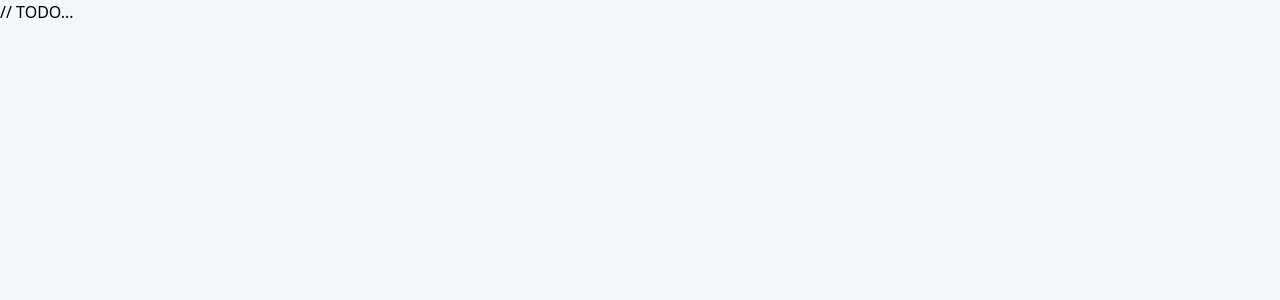
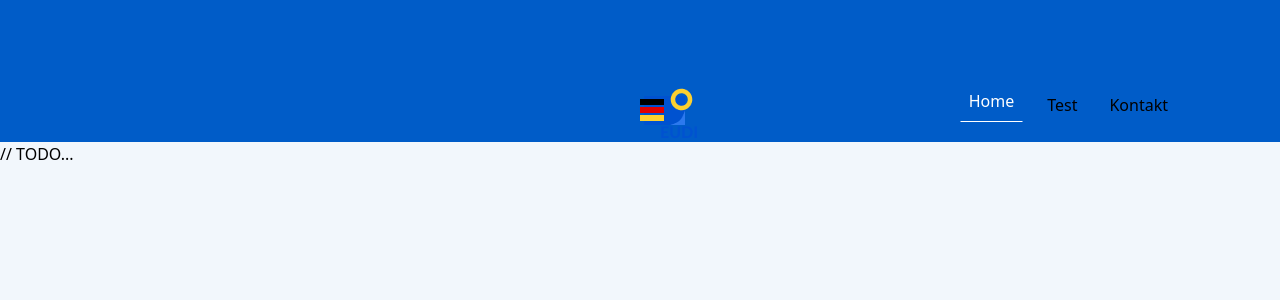
Before and after one commit to TICESoftware/wallet-verifier-ui, a Nuxt app: page / in a window 1280 px wide. Shown: the top 300 px of the page. Built offline with nearby package versions, Linux system fonts and the light colour scheme.

Commit message:
Add header and navbar elements

```diff
--- /dev/null
+++ b/components/Container.vue
@@ -0,0 +1,16 @@
+<script setup lang="ts">
+const {innerClass} = defineProps<{
+  innerClass?: string;
+}>();
+</script>
+<template>
+  <div class="sm:px-8">
+    <div class="mx-auto max-w-7xl lg:px-8">
+      <div class="relative px-4 sm:px-8" :class="innerClass">
+        <div class="mx-auto max-w-2xl lg:max-w-6xl">
+          <slot/>
+        </div>
+      </div>
+    </div>
+  </div>
+</template>
--- /dev/null
+++ b/components/Header.vue
@@ -0,0 +1,63 @@
+<template>
+  <div
+      :class="[
+      showHeader ? 'translate-y-0' : '-translate-y-full',
+      'transform-gpu transition-transform duration-500 sticky top-0 z-50',
+    ]"
+  >
+    <Container class="pt-4 lg:pt-10">
+      <div class="flex items-center justify-end">
+        <div class="rounded-lg pl-2 lg:pl-4 pr-2 py-2">
+          <div class="flex flex-row">
+            <div class="absolute left-1/2">
+          <NuxtImg src="img/logo-mit-text.png"/>
+            </div>
+          <div class="hidden lg:block">
+            <NavLinks :links="links"/>
+          </div>
+          <div class="lg:hidden">
+            <NavLinksMobile :links="links"/>
+          </div>
+          </div>
+        </div>
+      </div>
+    </Container>
+  </div>
+</template>
+
+
+<script setup lang="ts">
+import Container from "~/components/Container.vue";
+import NavLinksMobile from "~/components/NavLinksMobile.vue";
+import type {NavLinks} from "~/types/NavLinks";
+
+const links: NavLinks[] =
+    [
+      {name: "Home", to: "/"},
+      {name: "Test", to: "/test"},
+      {name: "Kontakt", to: "/kontakt"},
+    ]
+
+onMounted(() => {
+  window.addEventListener("scroll", onScroll);
+});
+onBeforeUnmount(() => {
+  window.removeEventListener("scroll", onScroll);
+});
+
+const showHeader = ref(true);
+const lastScrollPosition = ref(0);
+
+const onScroll = () => {
+  const currentScrollPosition = document.documentElement.scrollTop;
+  // Momentum scrolling on iOS can cause the scroll position to be negative
+  if (currentScrollPosition < 0) return;
+
+  if (Math.abs(currentScrollPosition - lastScrollPosition.value) < 60) return;
+
+  // show if scrolling up
+  showHeader.value = currentScrollPosition < lastScrollPosition.value;
+
+  lastScrollPosition.value = currentScrollPosition;
+};
+</script>
--- /dev/null
+++ b/components/NavLinks.vue
@@ -0,0 +1,23 @@
+<template>
+  <ul class="flex items-center gap-4">
+    <NuxtLink
+        :to="link.to"
+        :class="[
+        $route.path === link.to? 'pb-2 text-white border border-transparent border-b-white': 'text-black',
+        'px-2 hover:text-amber-900'
+      ]"
+        v-for="(link, index) in links"
+        :key="`navlinks-${index}`"
+    >
+      {{ link.name }}
+    </NuxtLink>
+  </ul>
+</template>
+
+<script setup lang="ts">
+import type {NavLinks} from "~/types/NavLinks";
+
+const {links} = defineProps<{
+  links: NavLinks[];
+}>();
+</script>
--- /dev/null
+++ b/components/NavLinksMobile.vue
@@ -0,0 +1,46 @@
+<template>
+  <Menu as="div" class="inline-block text-left z-10">
+    <div>
+      <MenuButton
+          class="border rounded-lg px-2 py-2 text-neutral border-neutral hover:bg-white hover:text-black hover:border-black active:shadow-md focus:outline-none focus-visible:ring-2 focus-visible:ring-neutral focus-visible:ring-opacity-75"
+      >
+        <span class="sr-only">Menu</span>
+        <Bars2Icon class="h-4 w-4" aria-hidden="true"/>
+      </MenuButton>
+    </div>
+      <MenuItems
+          class="absolute right-0 mt-4 w-56 origin-top-right divide-y divide-zinc-100 rounded-xl bg-white shadow-lg ring-1 ring-black ring-opacity-5 focus:outline-none"
+      >
+        <div class="px-2 py-2 w-full">
+          <MenuItem
+              v-for="(link, index) in links"
+              :key="index"
+              v-slot="{ close }"
+          >
+            <NuxtLink
+                :class="[
+                $route.path === link.to
+                  ? 'bg-zinc-200 text-zinc-900'
+                  : 'text-zinc-900',
+                'group block w-full items-center rounded-xl text-sm',
+              ]"
+                :to="link.to"
+            >
+              <span @click="close" class="truncate px-4 py-2 block">{{
+                  link.name
+                }}</span>
+            </NuxtLink>
+          </MenuItem>
+        </div>
+      </MenuItems>
+  </Menu>
+</template>
+
+<script setup lang="ts">
+import {Menu, MenuButton, MenuItems, MenuItem} from "@headlessui/vue";
+import {Bars2Icon} from "@heroicons/vue/20/solid";
+
+const {links} = defineProps<{
+  links: { name: string; to: string }[];
+}>();
+</script>
--- a/layouts/default.vue
+++ b/layouts/default.vue
@@ -2,7 +2,10 @@
 
 <template>
   <div data-theme="wallettheme">
-      <slot />
+    <div class="lg:pt-10 pb-3 bg-primary">
+      <Header/>
+    </div>
+    <slot/>
   </div>
 </template>
 
--- /dev/null
+++ b/types/NavLinks.ts
@@ -0,0 +1,4 @@
+export interface NavLinks {
+    name: string;
+    to: string;
+}
```
Also changed, not shown: public/img/logo-mit-text.png (added), public/img/logo-ohne-text.png (added).
